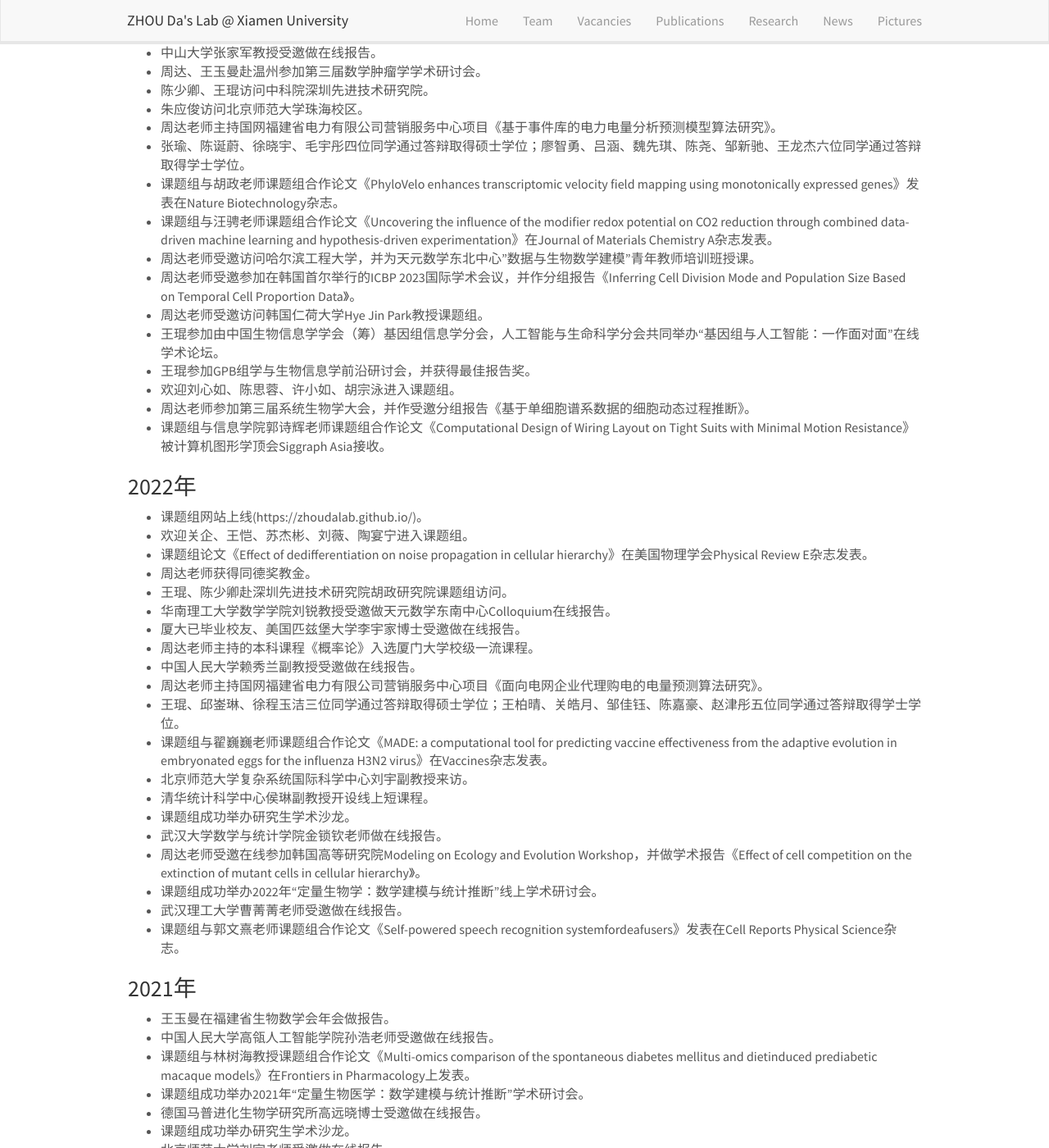
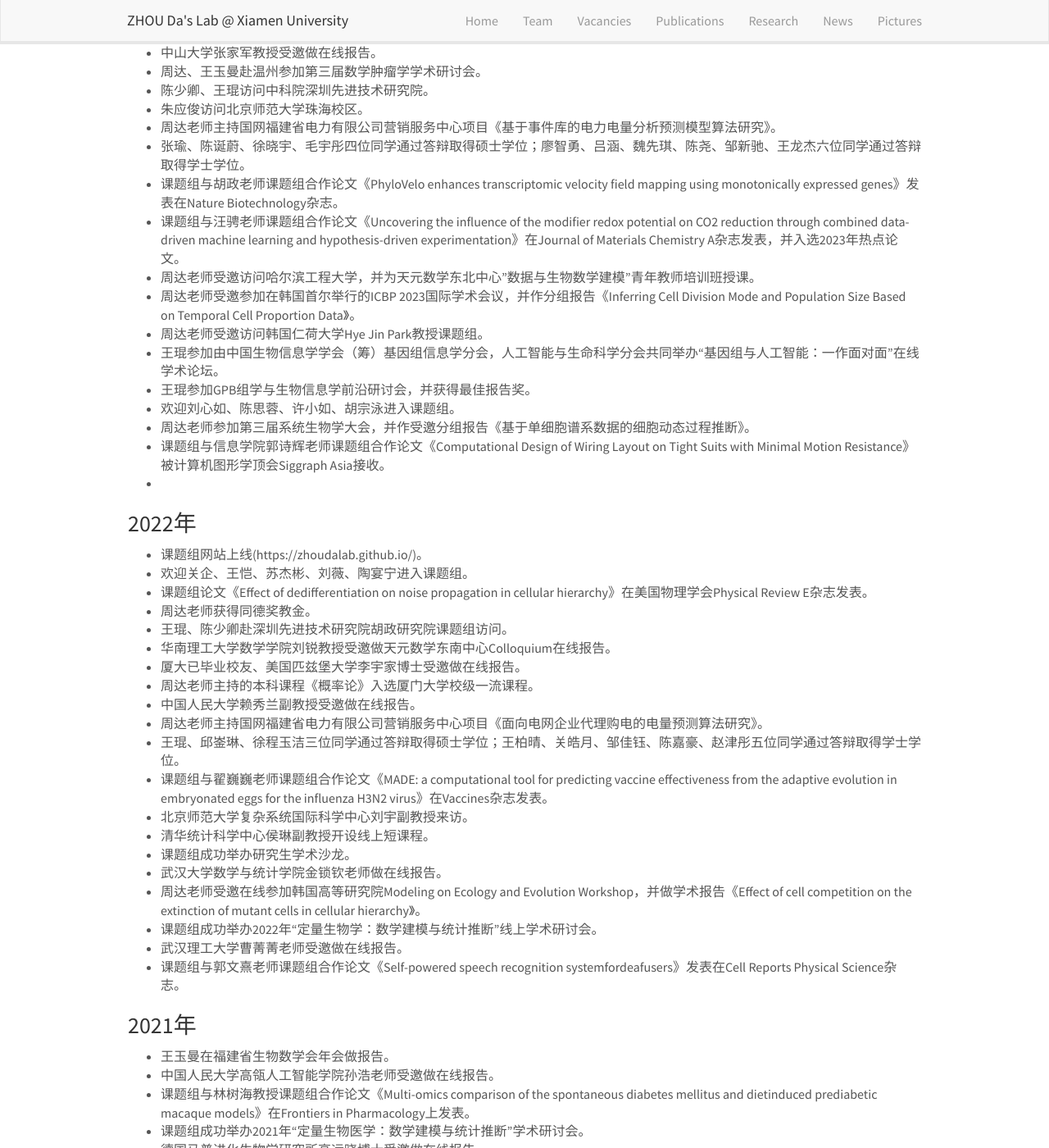
Before and after one commit to ZhouDaLab/zhoudalab.github.io, a Jekyll site: the page built from _pages/news.md, in a window 1280 px wide and 1400 px high, scrolled down 195 px. Shown: the whole window at 82% size. Built offline with Jekyll 4.4.1, drawn with Linux system fonts in a browser that asks for light colours; nearby versions of some CDN libraries; some of the changed text lies outside the part shown.

Commit message:
Update news.md

```diff
--- a/_pages/news.md
+++ b/_pages/news.md
@@ -19,7 +19,7 @@ permalink: /news/
 - 周达老师主持国网福建省电力有限公司营销服务中心项目《基于事件库的电力电量分析预测模型算法研究》。
 - 张瑜、陈诞蔚、徐晓宇、毛宇彤四位同学通过答辩取得硕士学位；廖智勇、吕涵、魏先琪、陈尧、邹新驰、王龙杰六位同学通过答辩取得学士学位。
 - 课题组与胡政老师课题组合作论文《PhyloVelo enhances transcriptomic velocity field mapping using monotonically expressed genes》发表在Nature Biotechnology杂志。
-- 课题组与汪骋老师课题组合作论文《Uncovering the influence of the modifier redox potential on CO2 reduction through combined data-driven machine learning and hypothesis-driven experimentation》在Journal of Materials Chemistry A杂志发表。
+- 课题组与汪骋老师课题组合作论文《Uncovering the influence of the modifier redox potential on CO2 reduction through combined data-driven machine learning and hypothesis-driven experimentation》在Journal of Materials Chemistry A杂志发表，并入选2023年热点论文。
 - 周达老师受邀访问哈尔滨工程大学，并为天元数学东北中心"数据与生物数学建模"青年教师培训班授课。
 - 周达老师受邀参加在韩国首尔举行的ICBP 2023国际学术会议，并作分组报告《Inferring Cell Division Mode and Population Size Based on Temporal Cell Proportion Data》。
 - 周达老师受邀访问韩国仁荷大学Hye Jin Park教授课题组。
@@ -28,6 +28,7 @@ permalink: /news/
 - 欢迎刘心如、陈思蓉、许小如、胡宗泳进入课题组。
 - 周达老师参加第三届系统生物学大会，并作受邀分组报告《基于单细胞谱系数据的细胞动态过程推断》。
 - 课题组与信息学院郭诗辉老师课题组合作论文《Computational Design of Wiring Layout on Tight Suits with Minimal Motion Resistance》被计算机图形学顶会Siggraph Asia接收。
+-
 
 ### 2022年
 
@@ -65,7 +66,7 @@ permalink: /news/
 - 祝贺毕艺龙、郑溢颖、王玉曼、吴智杰四位同学顺利毕业并取得硕士学位。
 - 陈少卿前往深圳先进技术研究院胡政研究员课题组进行春季学期访学。
 - 课题组荣获田昭武交叉学科奖。
-- 课题组与汪骋教授课题组合作论文《Machine-learning-guided discovery and optimization of additives in preparing Cu catalysts for CO2 reduction》在国际化学顶级期刊JACS上发表。
+- 课题组与汪骋教授课题组合作论文《Machine-learning-guided discovery and optimization of additives in preparing Cu catalysts for CO2 reduction》在国际化学顶级期刊JACS上发表，并入选高被引论文。
 - 课题组论文《Graph Attention Networks for New Product Sales Forecasting in E-Commerce》发表在DASFAA 2021会议（CCF-B类）。
 - 王琨前往深圳先进技术研究院胡政研究员课题组进行春季学期访学。
 - 课题组论文《Stochastic stem cell models with mutation: A comparison of asymmetric and symmetric divisions》在生物数学知名期刊Mathematical Biosciences杂志发表。
```
